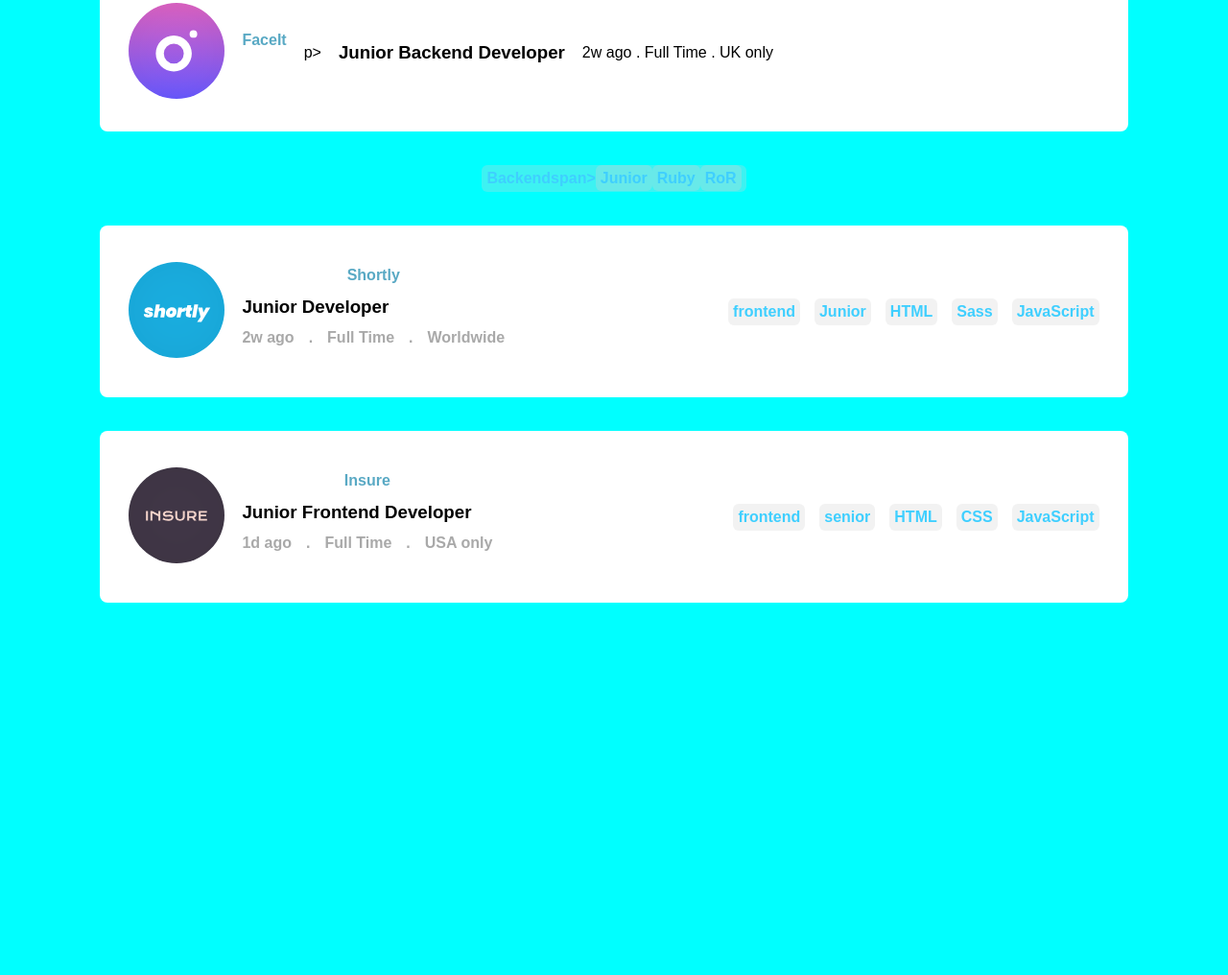
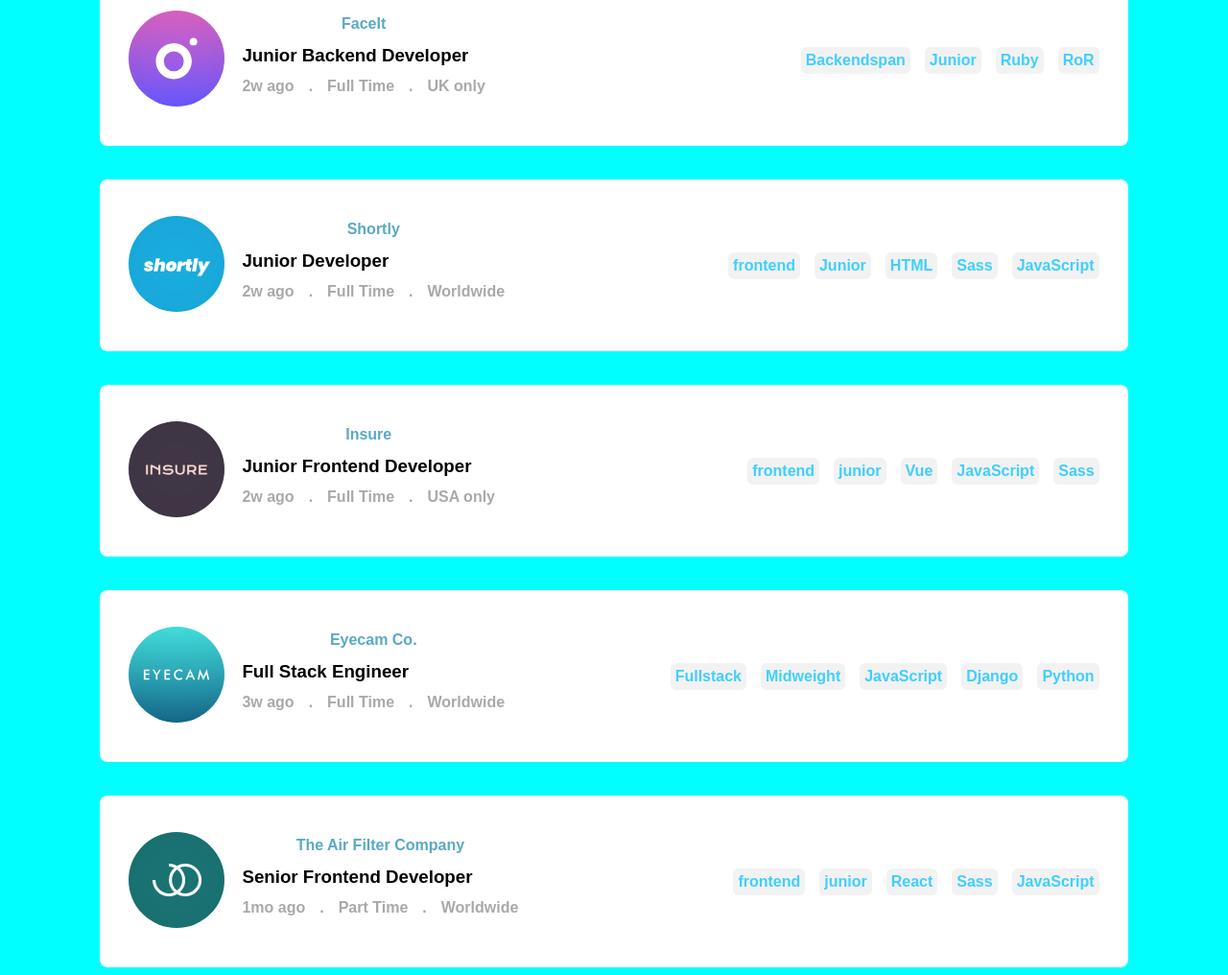
Before and after one commit to p-karari/Fullstack_Projects, a plain HTML site: page index.html in a window 1280 px wide. Shown: the part 1153-2169 px from the top of the page at 96% size. Before the commit the page ends 1789 px from the top, so only its background shows below. Drawn offline with Linux system fonts and the light colour scheme.

Commit message:
Update adding better structure

```diff
--- a/index.html
+++ b/index.html
@@ -83,13 +83,13 @@
             <div class="left">
                 <div><img src="images/faceit.svg" alt=""></div>
                 <div>
-                    <p>FaceIt</div>p>
+                    <p>FaceIt</p>
                     <h3>Junior Backend developer</h3>
                     <span><span>2w ago</span> . <span>Full Time</span> . <span>UK only</span></span>
                 </div>
             </div>
             <div class="right">
-                <span>Backendspan><span>Junior</span><span>Ruby</span><span>RoR</span></span>
+                <span>Backendspan</span><span>Junior</span><span>Ruby</span><span>RoR</span></span>
             </div>
         </div>
 
@@ -113,11 +113,39 @@
                 <div>
                     <p>Insure</p>
                     <h3>Junior frontend developer</h3>
-                    <span><span>1d ago</span> . <span>Full Time</span> . <span>USA only</span></span>
+                    <span><span>2w ago</span> . <span>Full Time</span> . <span>USA only</span></span>
                 </div>
             </div>
             <div class="right">
-                <span>frontend</span><span>senior</span><span>HTML</span><span>CSS</span><span>JavaScript</span>
+                <span>frontend</span><span>junior</span><span>Vue</span><span>JavaScript</span><span>Sass</span>
+            </div>
+        </div>
+
+        <div class="job">
+            <div class="left">
+                <div><img src="images/eyecam-co.svg" alt=""></div>
+                <div>
+                    <p>Eyecam Co.</p>
+                    <h3>Full Stack Engineer</h3>
+                    <span><span>3w ago</span> . <span>Full Time</span> . <span>Worldwide</span></span>
+                </div>
+            </div>
+            <div class="right">
+                <span>Fullstack</span><span>Midweight</span><span>JavaScript</span><span>Django</span><span>Python</span>
+            </div>
+        </div>
+
+        <div class="job">
+            <div class="left">
+                <div><img src="images/the-air-filter-company.svg" alt=""></div>
+                <div>
+                    <p>The Air Filter Company</p>
+                    <h3>senior frontend developer</h3>
+                    <span><span>1mo ago</span> . <span>Part Time</span> . <span>Worldwide</span></span>
+                </div>
+            </div>
+            <div class="right">
+                <span>frontend</span><span>junior</span><span>React</span><span>Sass</span><span>JavaScript</span>
             </div>
         </div>
 
```
